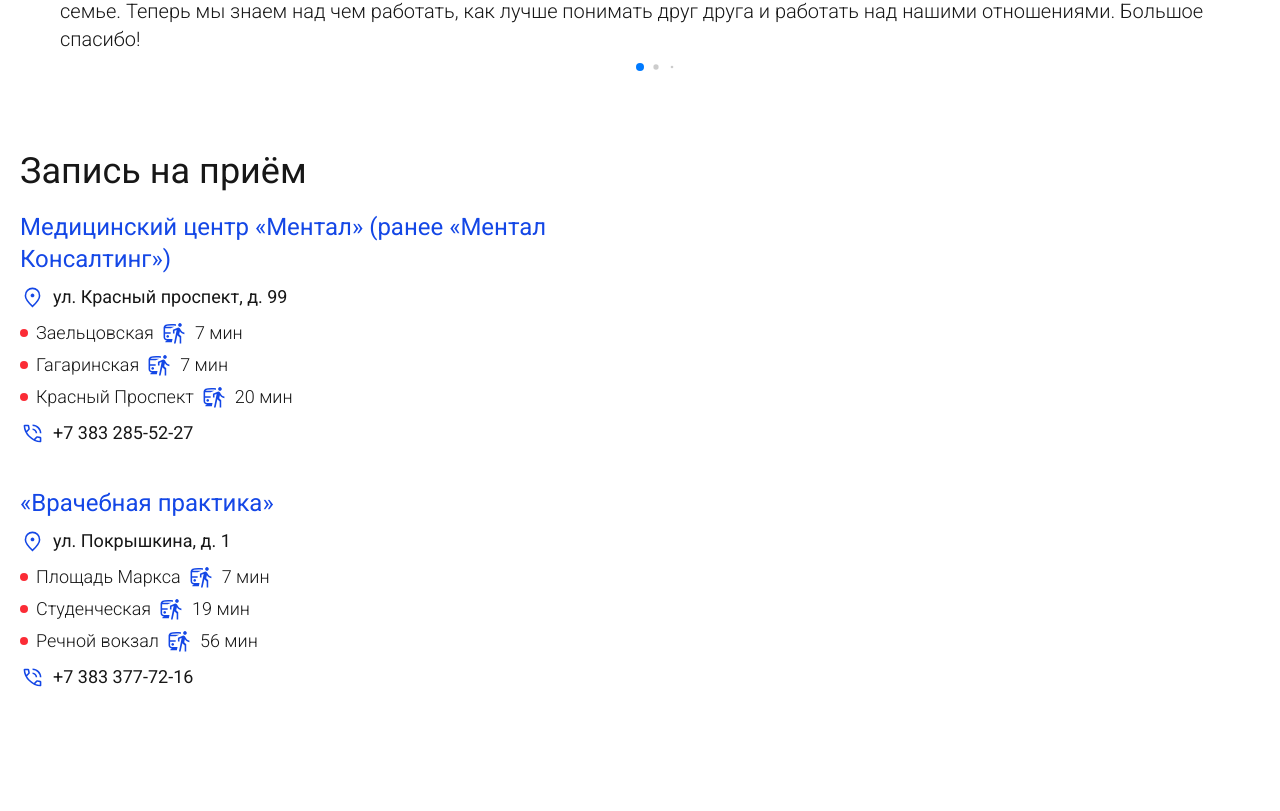
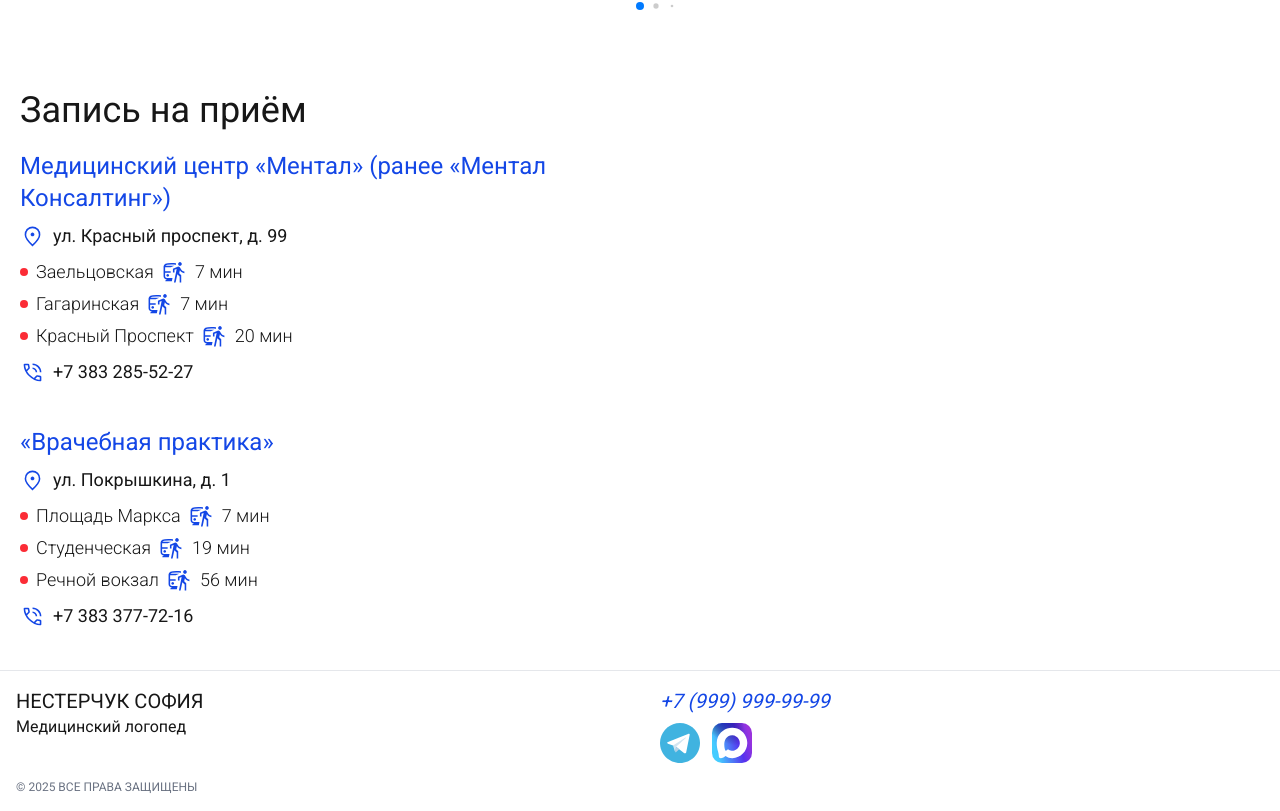
Before and after one commit to flwlss/speech-therapist-frontend, a Next.js app: page / in a window 1280 px wide. Shown: the part 2565-3376 px from the top of the page. Built offline with nearby package versions, Linux system fonts and the light colour scheme.

Commit message:
added footer

```diff
--- a/src/app/page.tsx
+++ b/src/app/page.tsx
@@ -1,6 +1,7 @@
 import Navbar from "@/components/NavBar";
 import About from "@/sections/About";
 import Contaсts from "@/sections/Contacts";
+import Footer from "@/sections/Footer";
 import Rewiews from "@/sections/Reviews";
 import Services from "@/sections/Services";
 import Skills from "@/sections/Skills";
@@ -9,7 +10,7 @@ export default function Home() {
   return (
     <>
       <Navbar />
-      <main className="px-5 py-[61px]">
+      <main className="px-5">
         <div className="container mx-auto space-y-15 xl:space-y-20 2xl:space-y-25">
           <About />
           <Skills />
@@ -18,6 +19,7 @@ export default function Home() {
           <Contaсts />
         </div>
       </main>
+      <Footer />
     </>
   );
 }
--- /dev/null
+++ b/src/sections/Footer.tsx
@@ -0,0 +1,56 @@
+import Image from "next/image";
+const Footer = () => {
+  const year = new Date().getFullYear();
+
+  return (
+    <footer className="border-t border-gray-200 p-4">
+      <div className="container mx-auto grid text-center gap-x-10 gap-y-4 sm:grid-cols-2 sm:text-left">
+        <div>
+          <p className="uppercase text-lg xl:text-xl">Нестерчук София</p>
+          <p className="text-sm xl:text-base">Медицинский логопед</p>
+        </div>
+        <address className="grid gap-2">
+          <a
+            href="tel:+7 (999) 999-99-99"
+            className="text-lg text-blue-700 xl:text-xl"
+          >
+            +7 (999) 999-99-99
+          </a>
+          <div className="flex justify-center sm:justify-start gap-3">
+            <a
+              href="#"
+              target="_blank"
+              rel="noopener noreferrer"
+              aria-label="Telegram"
+            >
+              <Image
+                src={"/telegram.svg"}
+                width={40}
+                height={40}
+                loading="lazy"
+                alt="Телеграм"
+              />
+            </a>
+            <a
+              href="#"
+              target="_blank"
+              rel="noopener noreferrer"
+              aria-label="Макс"
+            >
+              <Image
+                src={"/max.svg"}
+                width={40}
+                height={40}
+                loading="lazy"
+                alt="Макс"
+              />
+            </a>
+          </div>
+        </address>
+        <p className="uppercase text-gray-500 text-xs">{`© ${year} Все права защищены`}</p>
+      </div>
+    </footer>
+  );
+};
+
+export default Footer;
```
Also changed, not shown: public/max.svg (added), public/telegram.svg (added).
